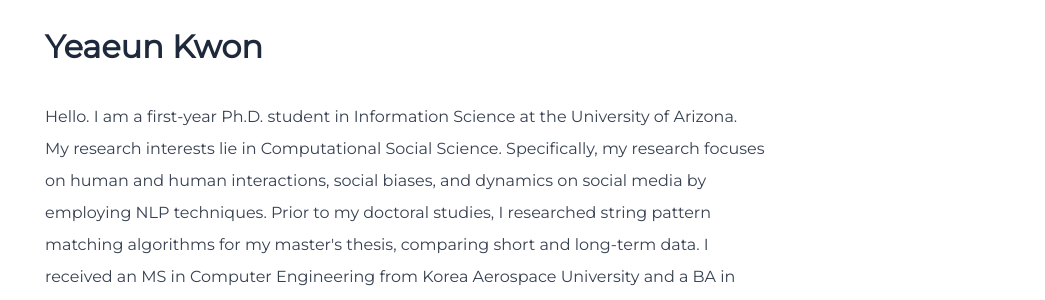
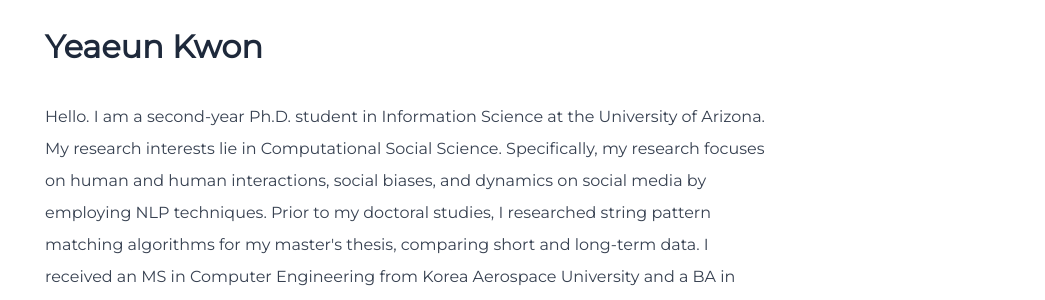
Before and after one commit to yeaeunkwon/yeaeunkwon.github.io, a Jekyll site: the page built from index.md, in a window 1280 px wide. Shown: the part 587-887 px from the top of the page, without its empty margins (235-1280 px from the left). Built offline with Jekyll 4.4.1, drawn with Linux system fonts in a browser that asks for light colours; some of the changed text lies outside the part shown.

Commit message:
Update _config.yml

```diff
--- a/_config.yml
+++ b/_config.yml
@@ -2,7 +2,7 @@ title: Yeaeun Kwon
 author: Yeaeun Kwon
 url: https://yeaeunkwon.github.io/ # root address of the site
 description: |
-    Hello. I am a first-year Ph.D. student in Information Science at the University of Arizona.
+    Hello. I am a second-year Ph.D. student in Information Science at the University of Arizona.
 
 
     My research interests lie in Computational Social Science. Specifically, my research focuses on human and human interactions, social biases, and dynamics on social media by employing NLP techniques.
```
